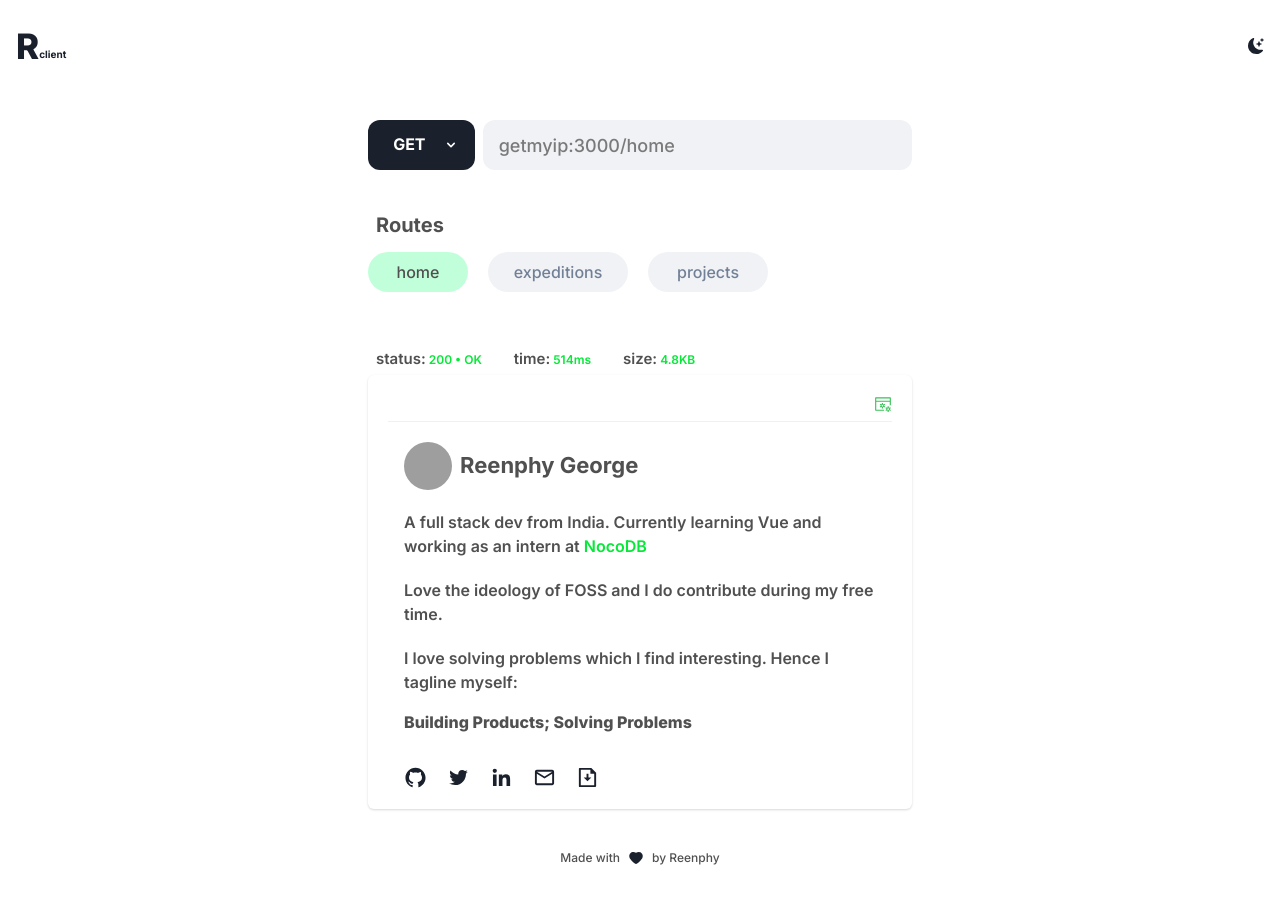
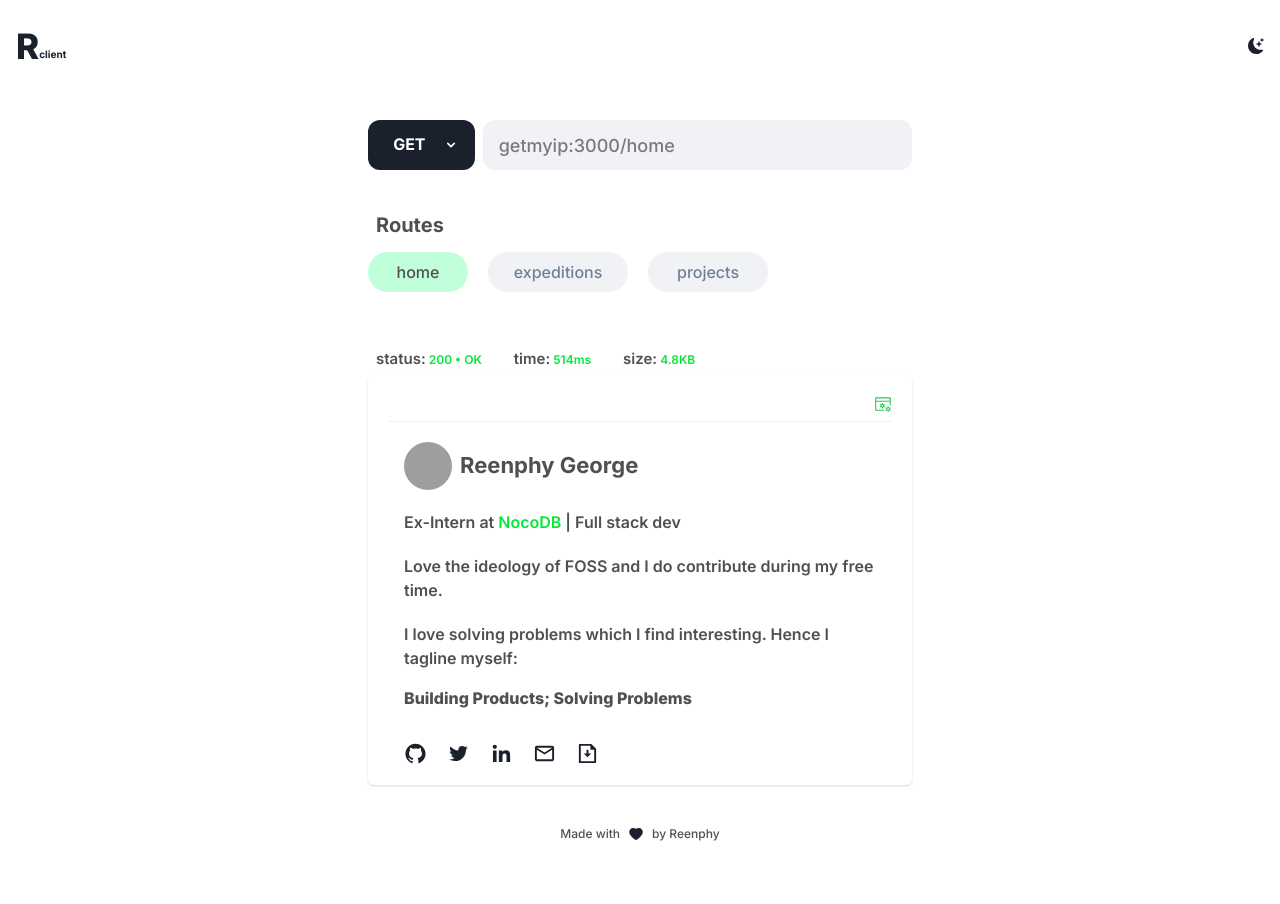
Before and after one commit to reenphygeorge/portfolio, a Next.js app: page / in a window 1280 px wide. Shown: the top 904 px of the page. After the commit the page ends 883 px from the top, so only its background shows below. Built offline with nearby package versions, Linux system fonts and the light colour scheme; grey boxes are pictures that could not be loaded.

Commit message:
chore: bio update

```diff
--- a/src/components/homePage.tsx
+++ b/src/components/homePage.tsx
@@ -31,8 +31,7 @@ const HomePage: FC = () => {
           fontSize={["14px", "15px", "16px"]}
           fontWeight="semibold"
         >
-          A full stack dev from India. Currently learning Vue and
-          working as an intern at&nbsp;
+          Ex-Intern at&nbsp;
           <Link
             target="_blank"
             color={green50}
@@ -40,6 +39,7 @@ const HomePage: FC = () => {
           >
             NocoDB
           </Link>
+          &nbsp;| Full stack dev
         </Text>
         <Text
           color={black50}
```
